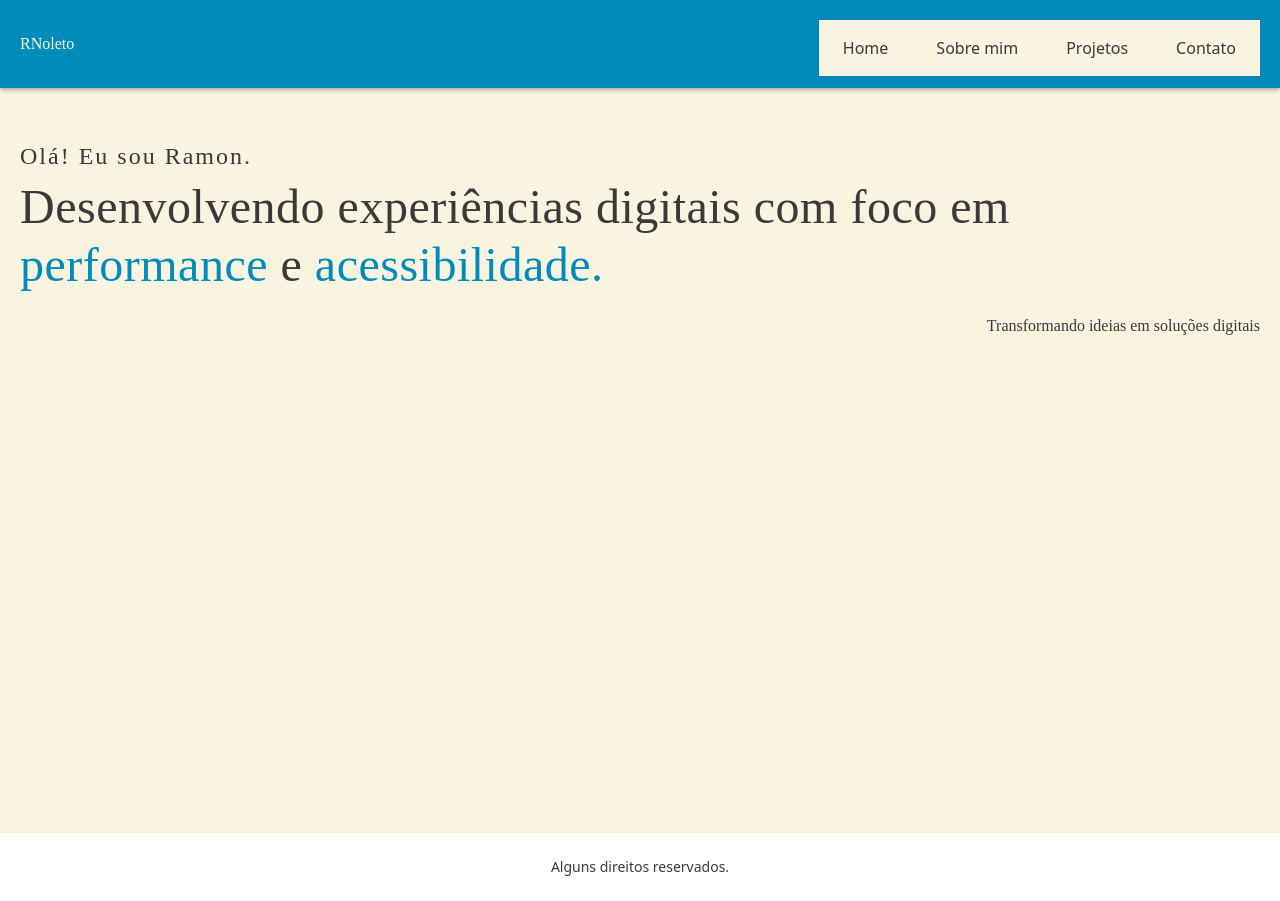
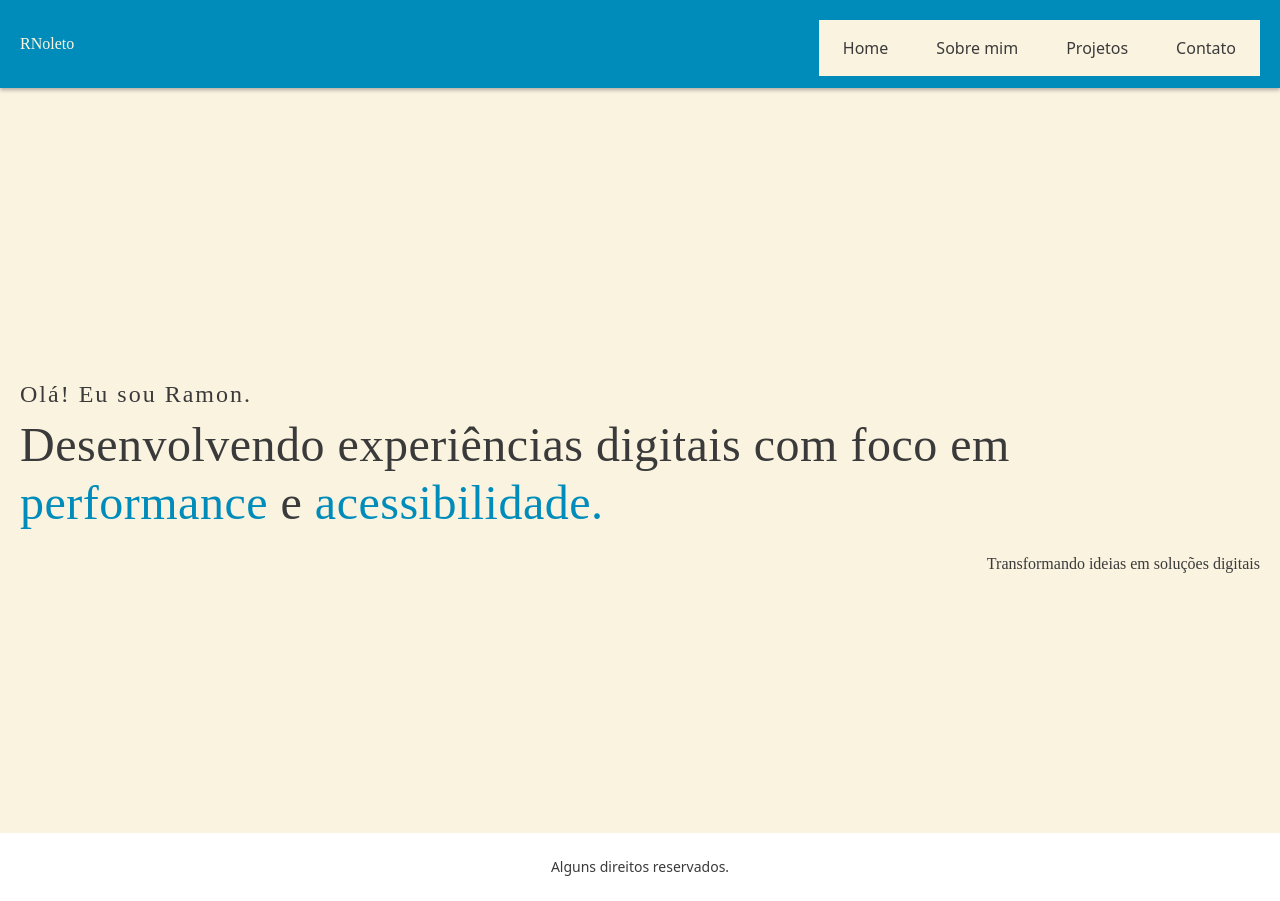
Before and after one commit to RNoleto/portfolio2025, a Vue app: page / in a window 1280 px wide. Built offline with nearby package versions, Linux system fonts and the light colour scheme.

Commit message:
teste centralização de conteudo do Hero

```diff
--- a/src/views/Hero.vue
+++ b/src/views/Hero.vue
@@ -3,7 +3,7 @@
 </script>
 
 <template>
-    <section class="hero overflow-hidde flex flex-col">
+    <section class="hero overflow-hidde flex flex-col justify-center">
         <p class="title mt-[30px]">Olá! Eu sou Ramon.</p>
         <p class="featuredText mt-1">Desenvolvendo experiências digitais com foco em <span class="detail">performance</span> e <span class="detail">acessibilidade.</span></p>
         <p class="font-detail mt-5 text-end">Transformando ideias em soluções digitais</p>
```
